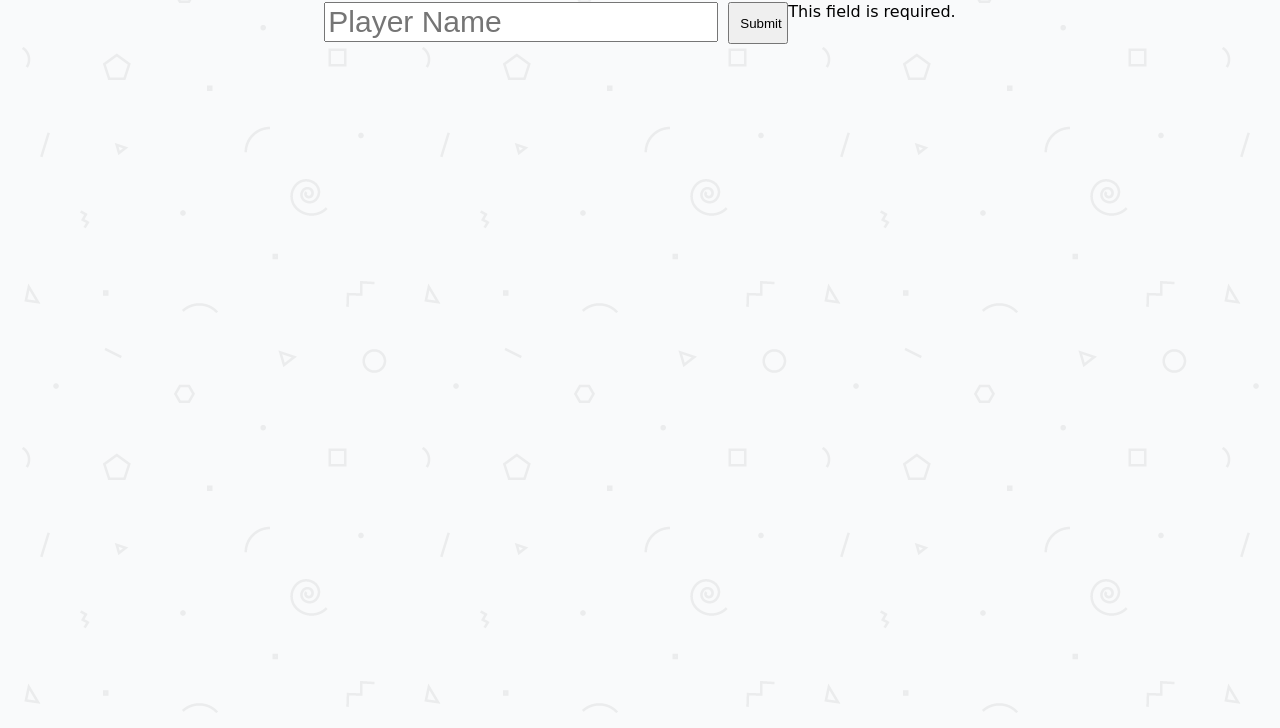
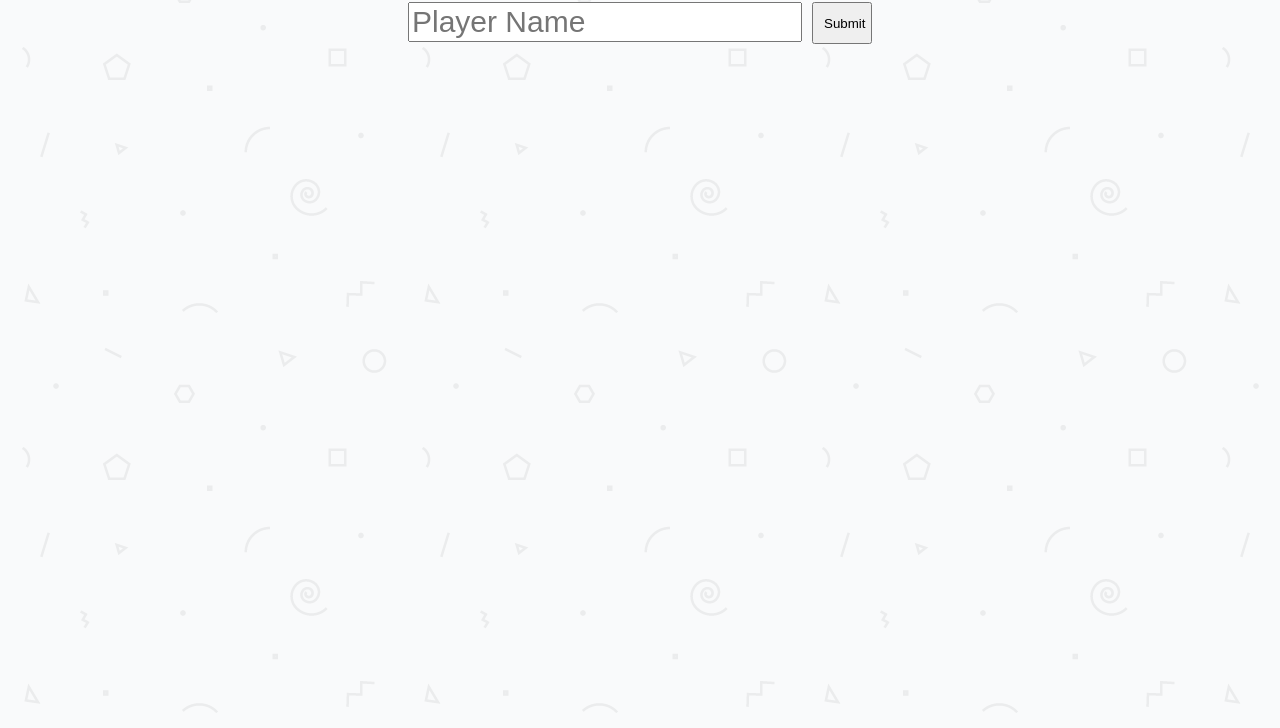
Before and after one commit to mischb/memory-game, a plain HTML site: page index.html in a window 1280 px wide. Shown: the part 72-800 px from the top of the page. Drawn offline with nearby package versions, Linux system fonts and the light colour scheme; a web font is replaced by a local one.

Commit message:
Update index.html
removed error tag

```diff
--- a/index.html
+++ b/index.html
@@ -24,7 +24,6 @@
             <form id="inputName" name="playerName" action="">
                 <label name="form" id="name_label"></label>
                 <input type="text" name="name" id="playerName" value="" placeholder="Player Name" class="text-input" />
-                <label class="error" for="name" id="name_error">This field is required.</label>
                 <input type="submit" name="submit" class="button" id="button" value="Submit" />
             </form>
           </div>
```
